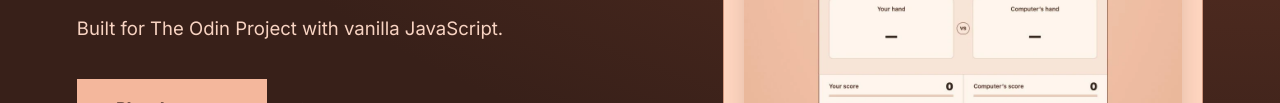
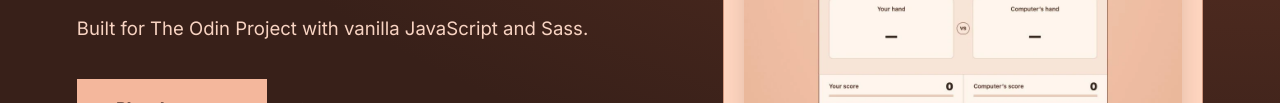
Before and after one commit to ComfyClicks/comfyclicks.github.io, a plain HTML site: page projects/rock-paper-scissors.html in a window 1280 px wide. Shown: the part 406-509 px from the top of the page. Drawn offline with Linux system fonts and the light colour scheme; a web font is replaced by a local one.

Commit message:
Credit Sass in the Rock Paper Scissors project intro

```diff
--- a/projects/rock-paper-scissors.html
+++ b/projects/rock-paper-scissors.html
@@ -25,7 +25,7 @@
       <div class="case-hero-inner">
         <div class="hero-copy">
           <h1 id="project-title">Rock Paper Scissors</h1>
-          <p class="lede">Built for The Odin Project with vanilla JavaScript.</p>
+          <p class="lede">Built for The Odin Project with vanilla JavaScript and Sass.</p>
           <div class="hero-actions">
             <a class="button button-solid" href="https://comfyclicks.github.io/Rock-Paper-Scissors/">Play the game</a>
             <a class="text-link" href="https://github.com/ComfyClicks/Rock-Paper-Scissors">View source</a>
```
